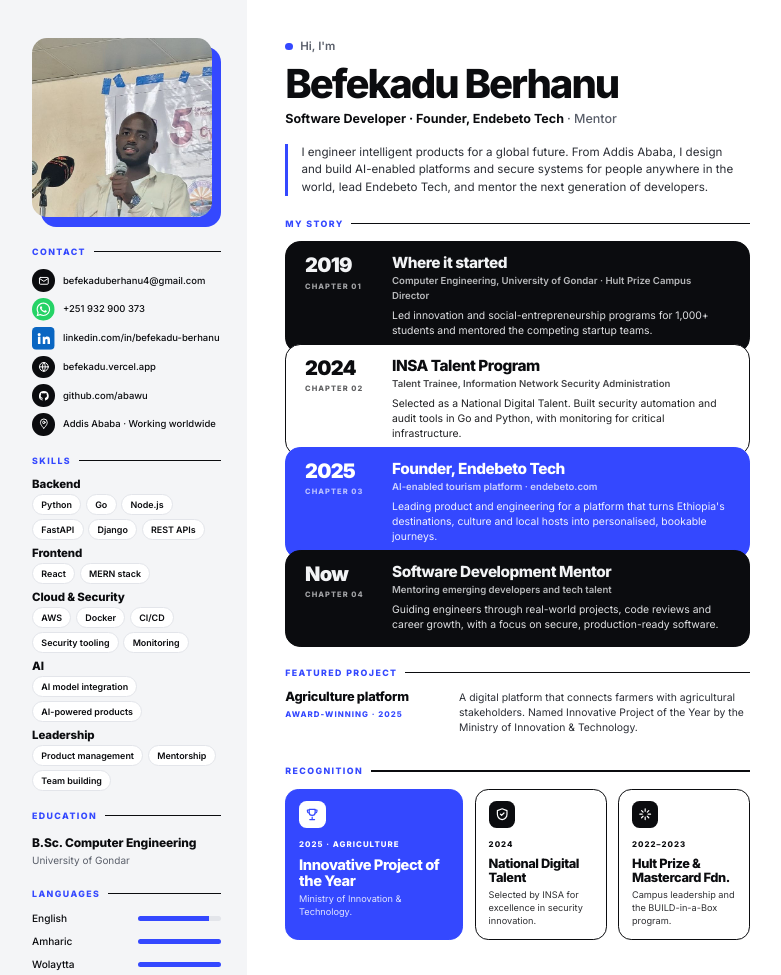
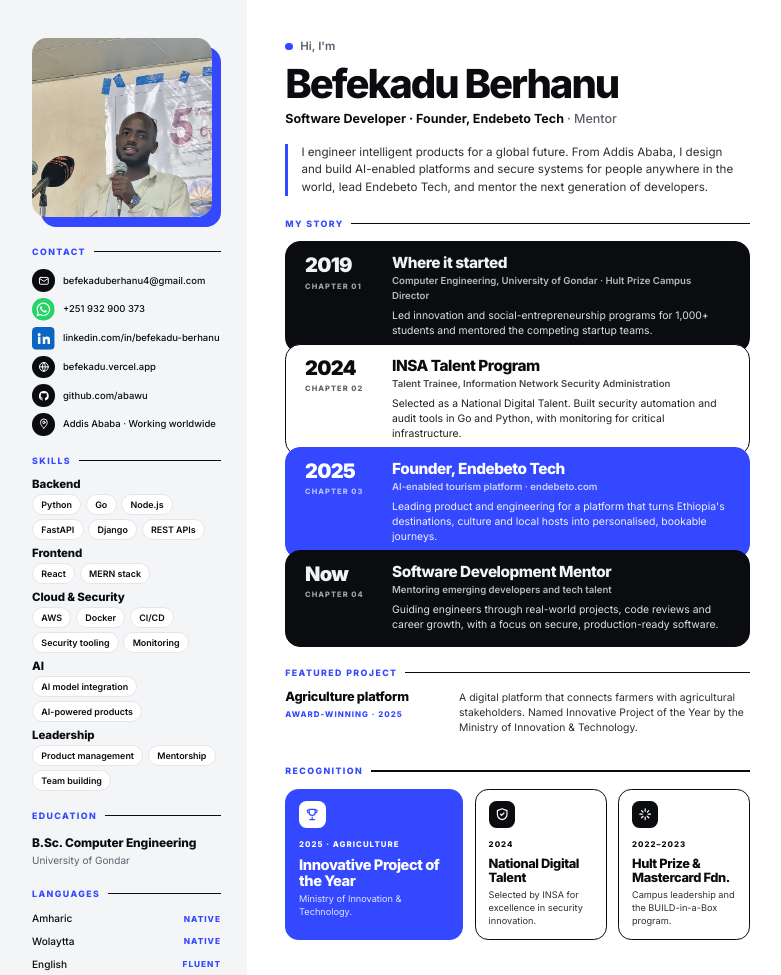
Before and after one commit to abawu/Befa, a website: page cv-print.html in a window 1280 px wide. Shown: the top 975 px of the page, without its empty margins (2-783 px from the left). Drawn offline with Linux system fonts and the light colour scheme.

Commit message:
CV: show language levels as words instead of bars
Native for Amharic and Wolaytta, Fluent for English (matches the previous
100% / 85% bars).

Co-Authored-By: Claude Opus 5.5 <noreply@anthropic.com>

```diff
--- a/cv-print.html
+++ b/cv-print.html
@@ -35,8 +35,7 @@ aside{background:var(--side);padding:10mm 7mm 6mm 9mm;display:flex;flex-directio
 .edu span{color:var(--muted);font-size:7.5pt}
 .langs{display:grid;gap:2mm}
 .lang{display:flex;justify-content:space-between;align-items:center;font-size:7.6pt;font-weight:500}
-.bar{width:22mm;height:1.4mm;border-radius:2mm;background:var(--line);overflow:hidden}
-.bar i{display:block;height:100%;background:var(--accent)}
+.lvl{font-size:6.2pt;font-weight:800;letter-spacing:.12em;text-transform:uppercase;color:var(--accent)}
 
 /* main */
 main{padding:10mm 11mm 5mm 10mm;display:flex;flex-direction:column;min-height:0}
@@ -140,9 +139,9 @@ footer svg.waves{position:absolute;inset:0;width:100%;height:100%}
     <div>
       <div class="label">Languages</div>
       <div class="langs">
-        <div class="lang">English<span class="bar"><i style="width:85%"></i></span></div>
-        <div class="lang">Amharic<span class="bar"><i style="width:100%"></i></span></div>
-        <div class="lang">Wolaytta<span class="bar"><i style="width:100%"></i></span></div>
+        <div class="lang">Amharic<span class="lvl">Native</span></div>
+        <div class="lang">Wolaytta<span class="lvl">Native</span></div>
+        <div class="lang">English<span class="lvl">Fluent</span></div>
       </div>
     </div>
   </aside>
```
Also changed, not shown: 1 other file.
